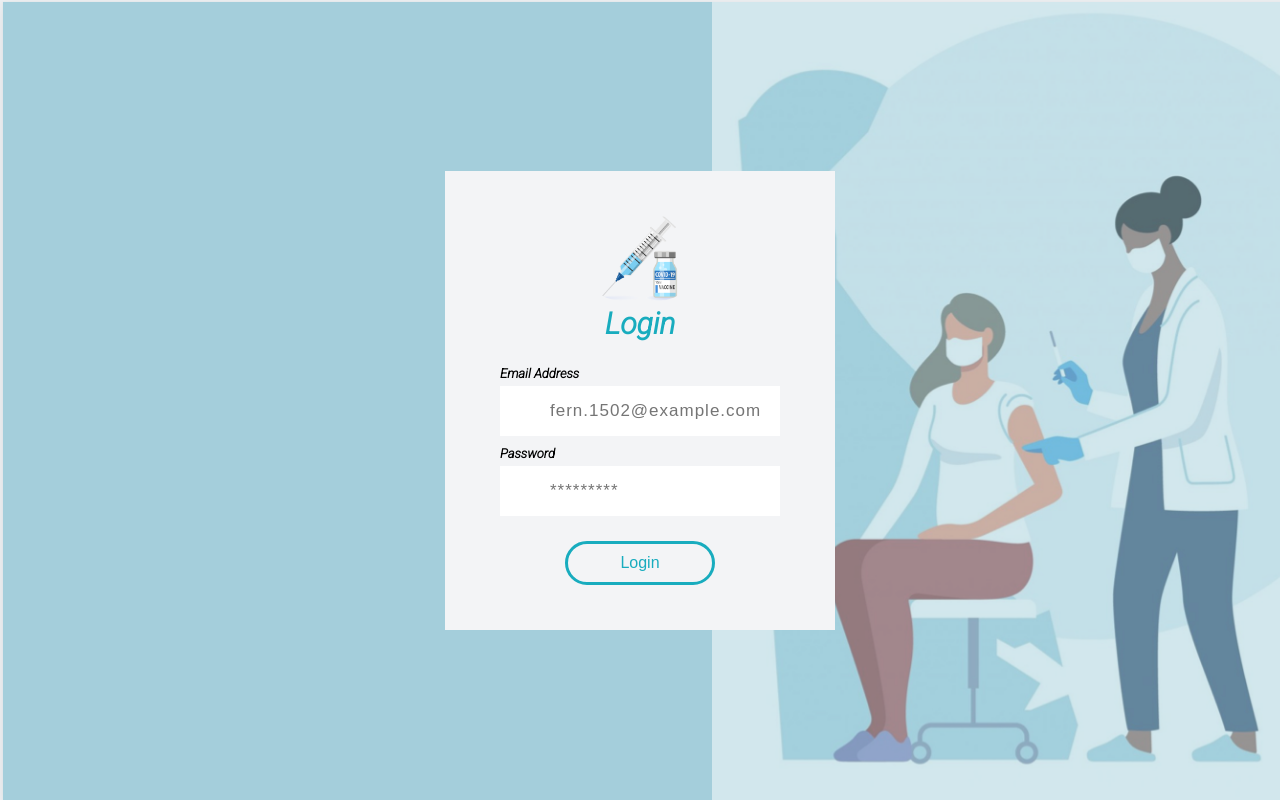
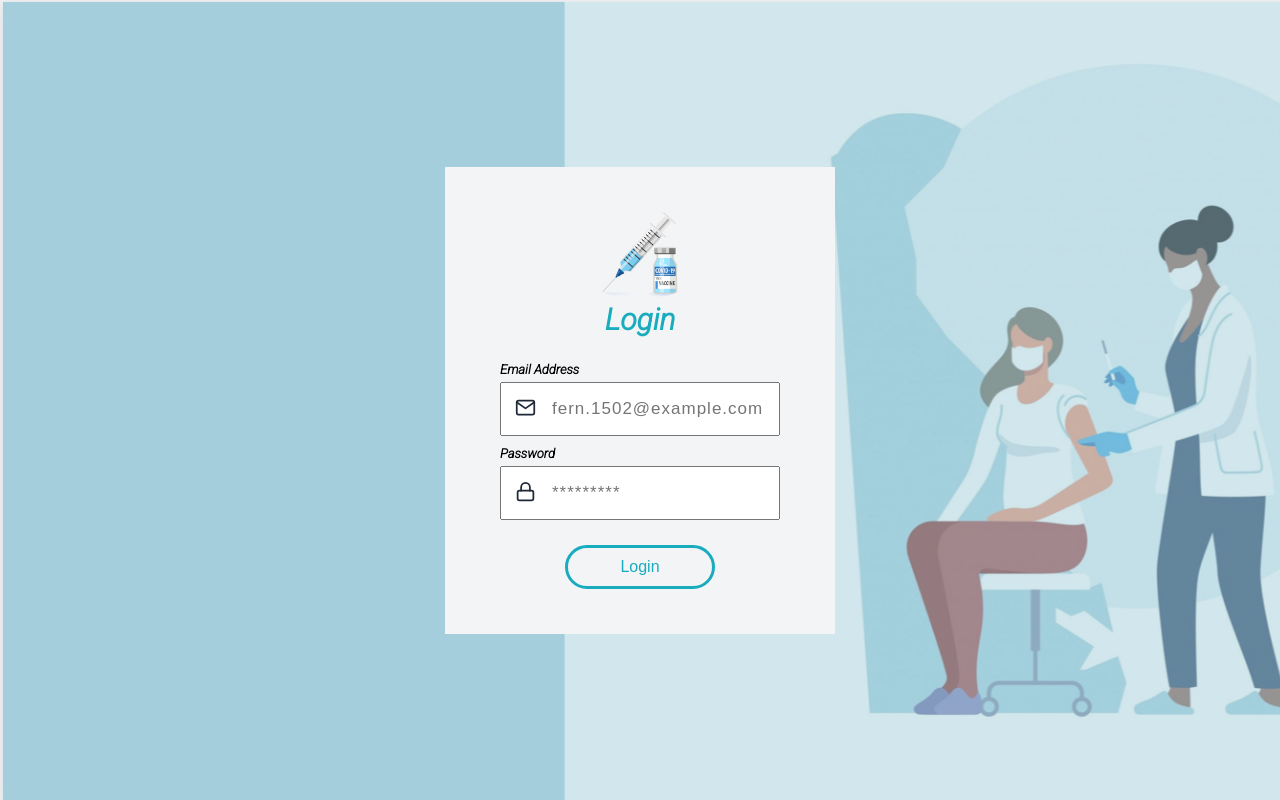
Before and after one commit to Wannakorn-C/VaccinationForm, a React (Create React App) app: page / in a window 1280 px wide. Built offline with nearby package versions, Linux system fonts and the light colour scheme.

Commit message:
Add icon

```diff
--- a/package.json
+++ b/package.json
@@ -9,6 +9,7 @@
     "formik": "^2.2.9",
     "react": "^17.0.2",
     "react-dom": "^17.0.2",
+    "react-icons": "^4.2.0",
     "react-router-dom": "^5.2.0",
     "react-scripts": "4.0.3",
     "styled-components": "^5.3.0",
--- a/src/components/FormLib.js
+++ b/src/components/FormLib.js
@@ -1,14 +1,15 @@
 import {useField} from 'formik';
 import {
     StyledTextInput,
-    StyledLabel
+    StyledLabel,
+    StyledIcon
 } from './../components/Styles';
 
-export const TextInput =({...props}) => {
+export const TextInput =({icon,...props}) => {
     const [field,meta]=useField(props);
 
     return(
-        <div>
+        <div style={{position: "relative"}}>
             <StyledLabel htmlFor={props.name}>
                 {props.label}
             </StyledLabel>
@@ -16,7 +17,9 @@ export const TextInput =({...props}) => {
                 {...field}
                 {...props}
             />
-
+            <StyledIcon>
+                {icon}
+            </StyledIcon>
 
         </div>
 
--- a/src/components/Styles.js
+++ b/src/components/Styles.js
@@ -1,6 +1,6 @@
 import styled from 'styled-components';
 //Background
-import background from './../assets/Background.png';
+import background from './../assets/VaccineBackground.png';
 //React router
 import {Link} from 'react-router-dom';
 
@@ -84,7 +84,8 @@ export const StyledTextInput =styled.input`
      padding-left: 50px;
      font-size: 17px;
      letter-spacing: 1px;
-     color: ${colors.light2};
+     color: ${colors.dark1};
+     background-color: ${colors.light2}
      border: 0;
      outline: 0;
      display: block;
@@ -127,3 +128,12 @@ export const StyledFormButton = styled.button`
         cursor: pointer;
     }
 `;
+//Icons
+export const StyledIcon = styled.p`
+        color: ${colors.dark1};
+        position: absolute;
+        font-size: 21px;
+        top: 35px;
+        ${(props) => props.right && `right: 15px;`}
+        ${(props) => !props.right && `left: 15px;`}
+`;
--- a/src/pages/Login.js
+++ b/src/pages/Login.js
@@ -14,6 +14,8 @@ import Logo from './../assets/VaccineLogo.png'
 //Fromik
 import {Formik,Form} from 'formik';
 import {TextInput} from './../components/FormLib';
+//icons
+import {FiMail,FiLock} from 'react-icons/fi'
 
 const Login =() =>{
     return(
@@ -29,12 +31,14 @@ const Login =() =>{
                                 type="text"
                                 label="Email Address"
                                 placeholder="fern.1502@example.com"
+                                icon={<FiMail/>}
                             />
                             <TextInput
                                 name="password"
                                 type="password"
                                 label="Password"
                                 placeholder="*********"
+                                icon={<FiLock/>}
 
                             />
                             <ButtonGroup>
```
Also changed, not shown: 1 other file (tests, documents, lock files or other folders).
